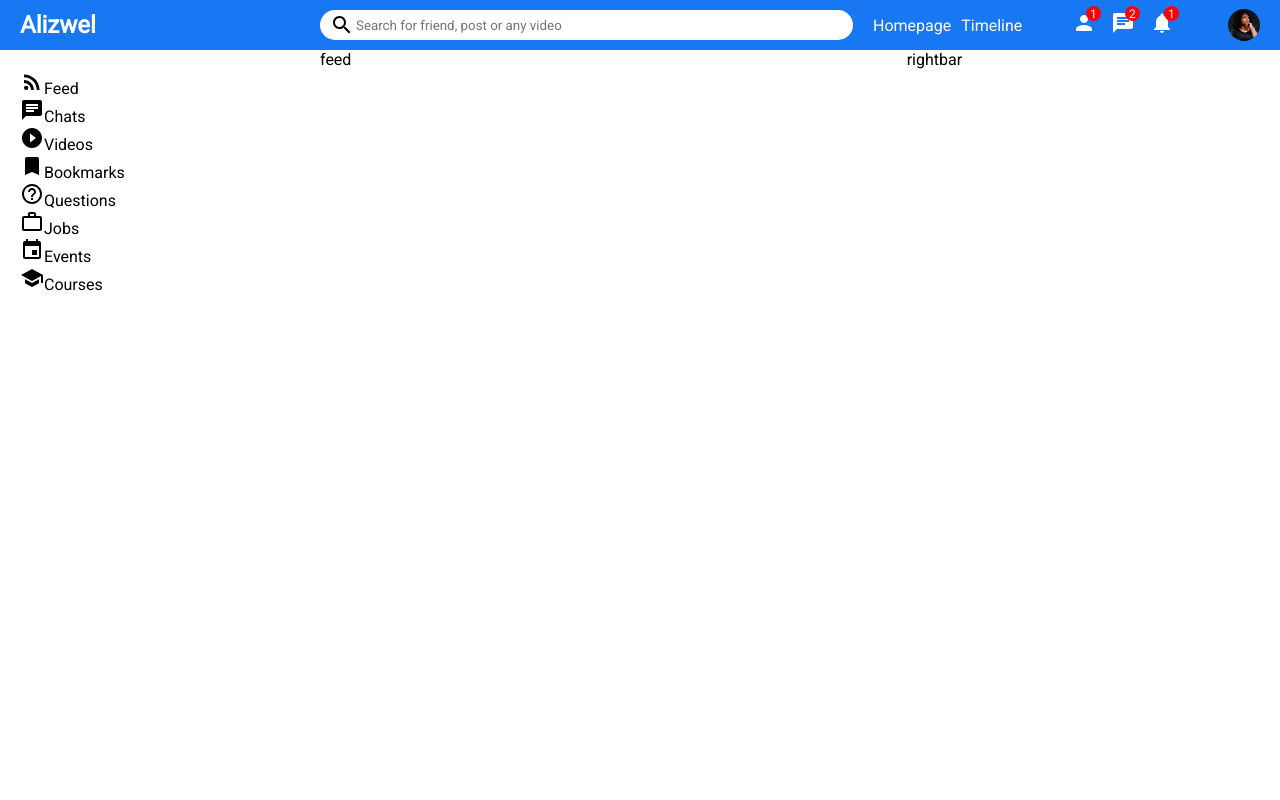
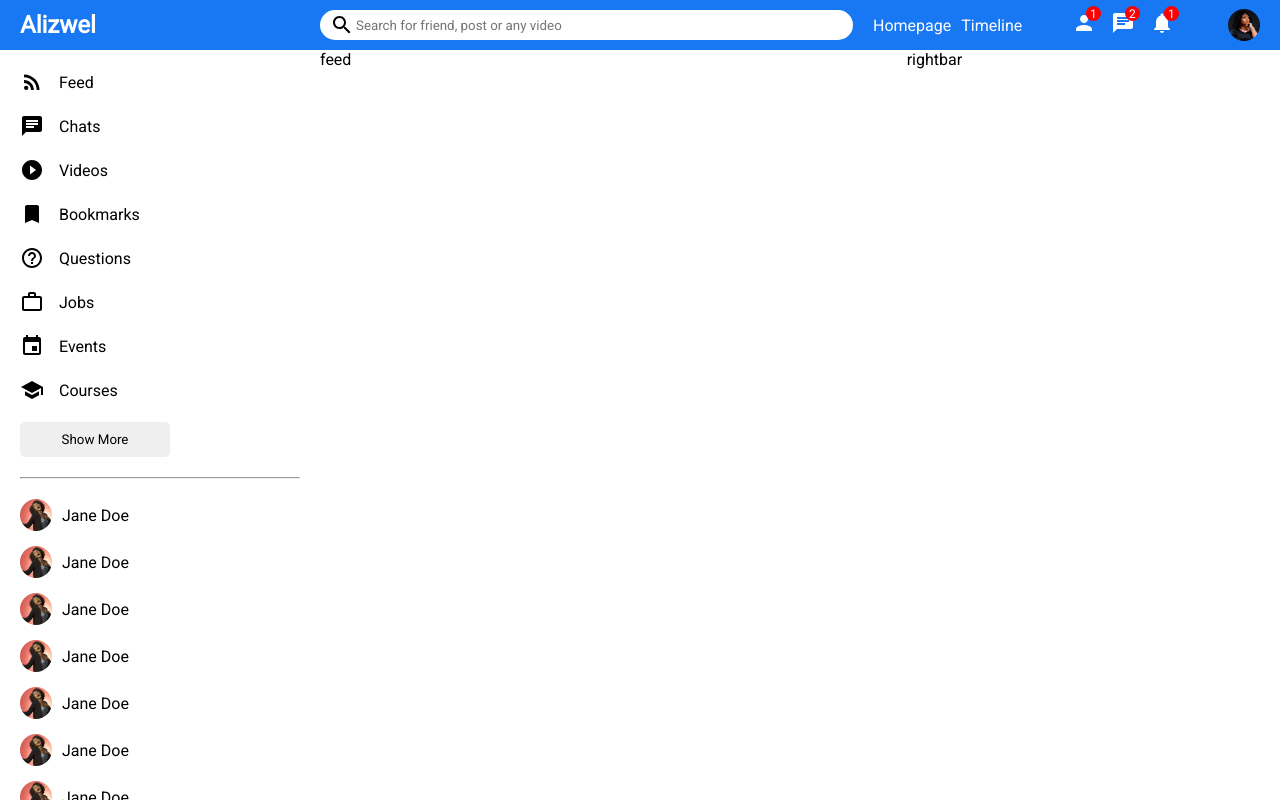
Before and after one commit to jemoh002/Social-Media-App-Design, a React (Create React App) app in the folder react-social/: page / in a window 1280 px wide. Built offline with nearby package versions, Linux system fonts and the light colour scheme.

Commit message:
Customized sidebar and added overflow-y scroll

```diff
--- a/react-social/src/components/sidebar/Sidebar.jsx
+++ b/react-social/src/components/sidebar/Sidebar.jsx
@@ -40,6 +40,54 @@
                         <span className="sidebarListItemText">Courses</span>
                     </li>
                 </ul>
+                <button className="sidebarButton">Show More</button>
+                <hr className="sidebarHr" />
+                <ul className="sidebarFriendList">
+                    <li className="sidebarFriend">
+                        <img className="sidebarFriendImg" src="./assets/person/Rose-Muhando-I-1320x742.jpg" alt="" />
+                        <span className="sidebarFriendName">Jane Doe</span>
+                    </li>
+                    <li className="sidebarFriend">
+                        <img className="sidebarFriendImg" src="./assets/person/Rose-Muhando-I-1320x742.jpg" alt="" />
+                        <span className="sidebarFriendName">Jane Doe</span>
+                    </li><li className="sidebarFriend">
+                        <img className="sidebarFriendImg" src="./assets/person/Rose-Muhando-I-1320x742.jpg" alt="" />
+                        <span className="sidebarFriendName">Jane Doe</span>
+                    </li><li className="sidebarFriend">
+                        <img className="sidebarFriendImg" src="./assets/person/Rose-Muhando-I-1320x742.jpg" alt="" />
+                        <span className="sidebarFriendName">Jane Doe</span>
+                    </li><li className="sidebarFriend">
+                        <img className="sidebarFriendImg" src="./assets/person/Rose-Muhando-I-1320x742.jpg" alt="" />
+                        <span className="sidebarFriendName">Jane Doe</span>
+                    </li><li className="sidebarFriend">
+                        <img className="sidebarFriendImg" src="./assets/person/Rose-Muhando-I-1320x742.jpg" alt="" />
+                        <span className="sidebarFriendName">Jane Doe</span>
+                    </li><li className="sidebarFriend">
+                        <img className="sidebarFriendImg" src="./assets/person/Rose-Muhando-I-1320x742.jpg" alt="" />
+                        <span className="sidebarFriendName">Jane Doe</span>
+                    </li><li className="sidebarFriend">
+                        <img className="sidebarFriendImg" src="./assets/person/Rose-Muhando-I-1320x742.jpg" alt="" />
+                        <span className="sidebarFriendName">Jane Doe</span>
+                    </li><li className="sidebarFriend">
+                        <img className="sidebarFriendImg" src="./assets/person/Rose-Muhando-I-1320x742.jpg" alt="" />
+                        <span className="sidebarFriendName">Jane Doe</span>
+                    </li><li className="sidebarFriend">
+                        <img className="sidebarFriendImg" src="./assets/person/Rose-Muhando-I-1320x742.jpg" alt="" />
+                        <span className="sidebarFriendName">Jane Doe</span>
+                    </li><li className="sidebarFriend">
+                        <img className="sidebarFriendImg" src="./assets/person/Rose-Muhando-I-1320x742.jpg" alt="" />
+                        <span className="sidebarFriendName">Jane Doe</span>
+                    </li><li className="sidebarFriend">
+                        <img className="sidebarFriendImg" src="./assets/person/Rose-Muhando-I-1320x742.jpg" alt="" />
+                        <span className="sidebarFriendName">Jane Doe</span>
+                    </li><li className="sidebarFriend">
+                        <img className="sidebarFriendImg" src="./assets/person/Rose-Muhando-I-1320x742.jpg" alt="" />
+                        <span className="sidebarFriendName">Jane Doe</span>
+                    </li><li className="sidebarFriend">
+                        <img className="sidebarFriendImg" src="./assets/person/Rose-Muhando-I-1320x742.jpg" alt="" />
+                        <span className="sidebarFriendName">Jane Doe</span>
+                    </li>
+                </ul>
             </div>
         </div>
     )
--- a/react-social/src/components/sidebar/sidebar.css
+++ b/react-social/src/components/sidebar/sidebar.css
@@ -1,6 +1,18 @@
 .sidebar{
     flex: 3;
     height: calc(100vh - 50px);
+    overflow-y: scroll;
+}
+
+::-webkit-scrollbar {
+    width: 5px;
+}
+
+::-webkit-scrollbar-track{
+    background-color: #f1f1f1;
+}
+::-webkit-scrollbar-thumb{
+    background-color: rgb(179,179,179);
 }
 
 .sidebarWrapper{
@@ -13,8 +25,42 @@
     list-style: none;
 }
 
-sidebarListItem{
+.sidebarListItem{
     display: flex;
     align-items: center;
     margin-bottom: 20px;
 }
+
+.sidebarIcon{
+    margin-right: 15px;
+}
+
+.sidebarButton {
+    width: 150px;
+    border:none;
+    padding: 10px;
+    border-radius: 5px;
+    font-weight: 500;
+}
+.sidebarHr{
+    margin: 20px 0;
+}
+.sidebarFriendList {
+    padding: 0;
+    margin: 0;
+    list-style: none;
+}
+
+.sidebarFriend{
+    display: flex;
+    align-items: center;
+    margin-bottom: 15px;
+}
+
+.sidebarFriendImg {
+    width: 32px;
+    height: 32px;
+    border-radius: 50%;
+    object-fit: cover;
+    margin-right: 10px;
+}
```
Also changed, not shown: react-social/public/assets/person/Rose-Muhando-I-1320x742.jpg (added).
